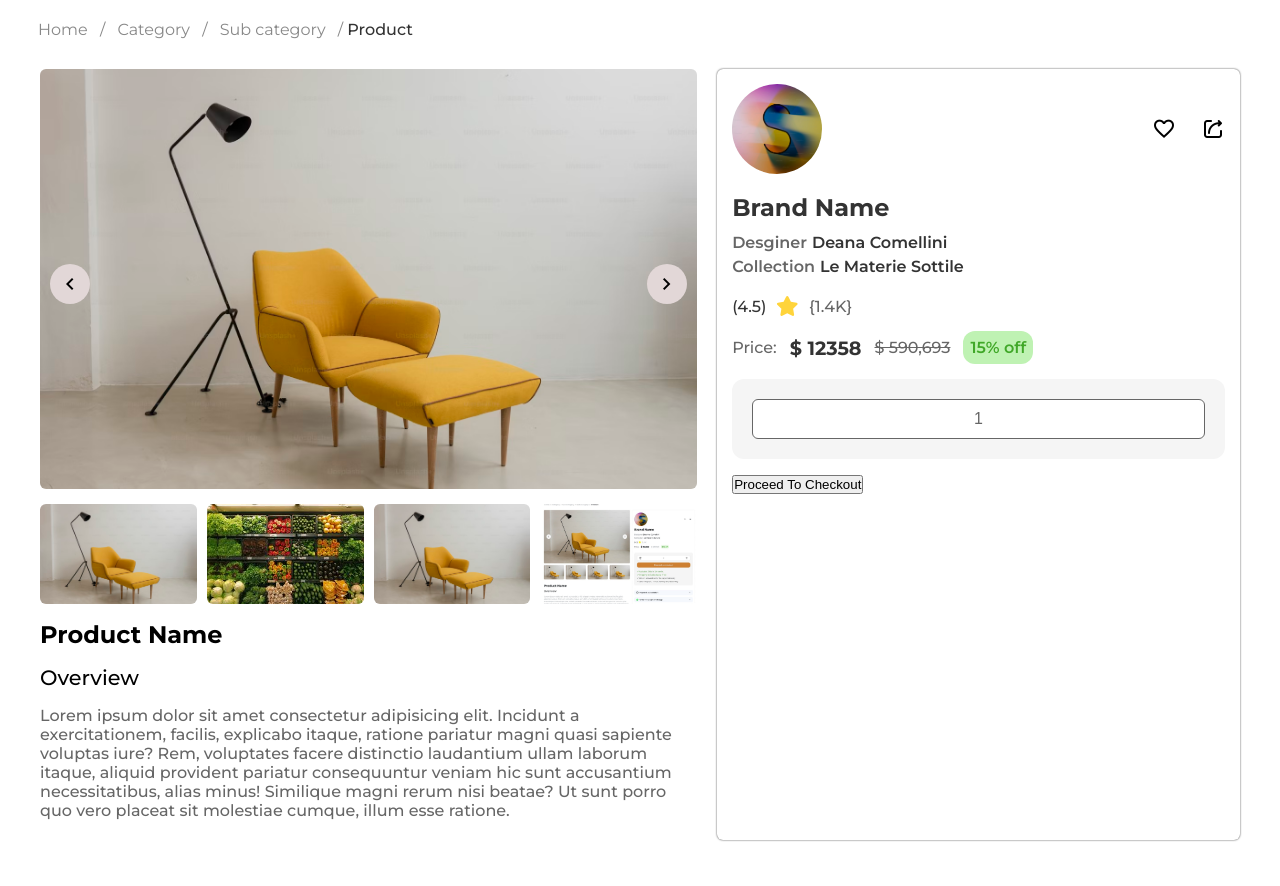
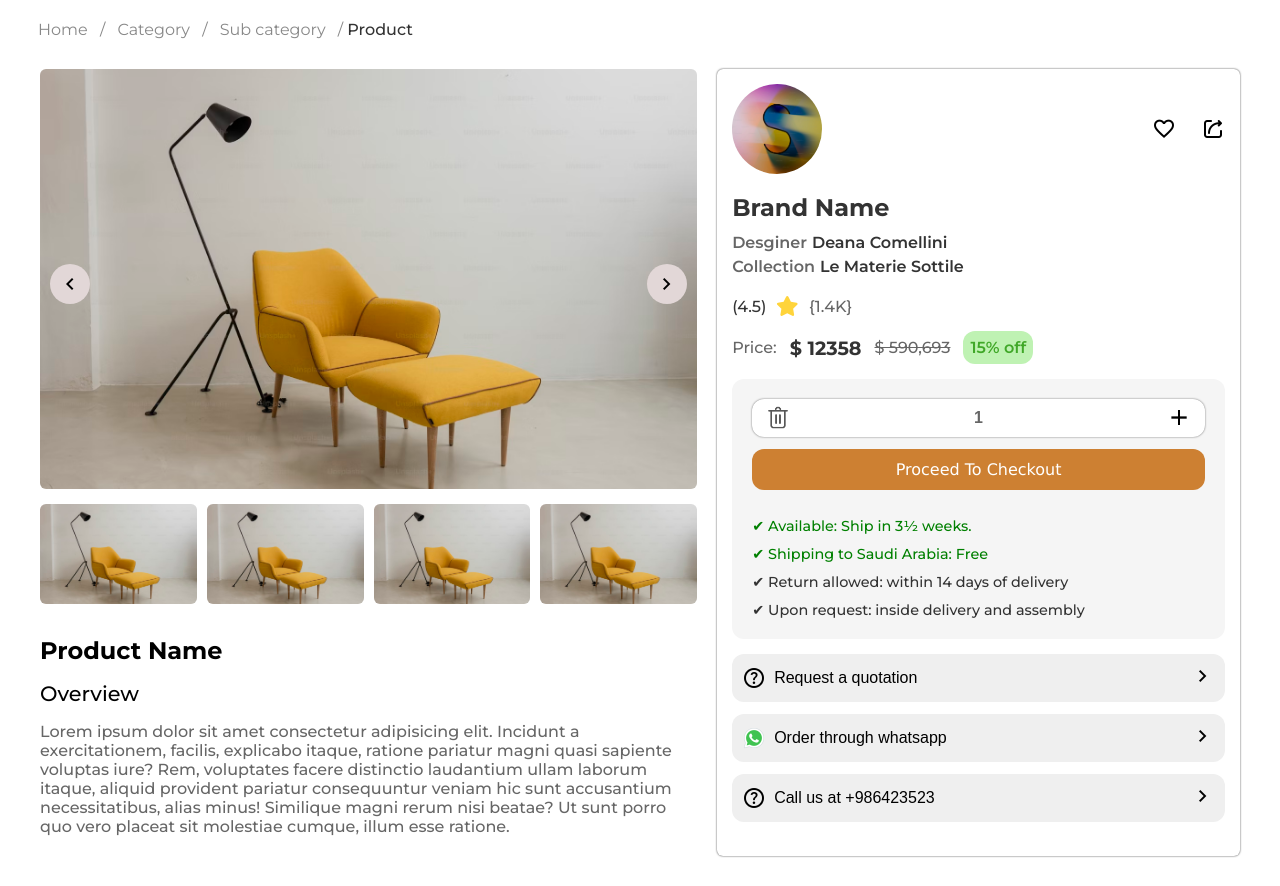
Before and after one commit to Mohamed8706/product-page, a plain HTML site: page index.html in a window 1280 px wide. Drawn offline with Linux system fonts and the light colour scheme.

Commit message:
finished the task

```diff
--- a/index.html
+++ b/index.html
@@ -1,19 +1,22 @@
 <!DOCTYPE html>
 <html lang="en">
   <head>
-    <meta charset="UTF-8">
-    <meta name="viewport" content="width=device-width, initial-scale=1.0">
-    <link rel="preconnect" href="https://fonts.googleapis.com">
-    <link rel="preconnect" href="https://fonts.gstatic.com" crossorigin>
-    <link href="https://fonts.googleapis.com/css2?family=Montserrat:wght@100..900&display=swap" rel="stylesheet">
+    <meta charset="UTF-8" />
+    <meta name="viewport" content="width=device-width, initial-scale=1.0" />
+    <meta name="description" content="Product Page" />
+    <link rel="preconnect" href="https://fonts.googleapis.com" />
+    <link rel="preconnect" href="https://fonts.gstatic.com" crossorigin />
+    <link
+      href="https://fonts.googleapis.com/css2?family=Montserrat:wght@100..900&display=swap"
+      rel="stylesheet"
+    />
     <title>Product Page</title>
-    <link rel="stylesheet" href="styles.css">
+    <link rel="stylesheet" href="styles.css" />
   </head>
   <body>
     <header class="breadcrumb">
       <nav>
-            <a href="#">Home</a> /
-            <a href="#">Category</a> /
+        <a href="#">Home</a> / <a href="#">Category</a> /
         <a href="#">Sub category</a> /
         <span>Product</span>
       </nav>
@@ -25,19 +28,65 @@
           <!-- Image gallery -->
           <div class="gallery">
             <div class="main-image-container">
-                        <span class="right-arrow"><img width="24" src="Assets/chevron_right_24dp_000000_FILL0_wght400_GRAD0_opsz24.png" alt="Right Arrow"></span>
-                        <img class="main-image" src="Assets/a yellow chair and a black lamp in a room.avif" alt="Product Image 1" id="img1">
-                        <img class="main-image" src="Assets/grocery.jpg" alt="Product Image 2" id="img2">
-                        <img class="main-image" src="Assets/a yellow chair and a black lamp in a room.avif" alt="Product Image 2" id="img3">
-                        <img class="main-image" src="Assets/content.png" alt="Product Image 2" id="img4">
-                        <span class="left-arrow"><img width="24" src="Assets/chevron_left_24dp_000000_FILL0_wght400_GRAD0_opsz24.png" alt="Left Arrow"></span>
+              <span class="right-arrow"
+                ><img
+                  width="24"
+                  src="Assets/chevron_right_24dp_000000_FILL0_wght400_GRAD0_opsz24.png"
+                  alt="Right Arrow"
+              /></span>
+              <img
+                class="main-image"
+                src="Assets/a yellow chair and a black lamp in a room.avif"
+                alt="Product Image 1"
+                id="img1"
+              />
+              <img
+                class="main-image"
+                src="Assets/a yellow chair and a black lamp in a room.avif"
+                alt="Product Image 2"
+                id="img2"
+              />
+              <img
+                class="main-image"
+                src="Assets/a yellow chair and a black lamp in a room.avif"
+                alt="Product Image 2"
+                id="img3"
+              />
+              <img
+                class="main-image"
+                src="Assets/a yellow chair and a black lamp in a room.avif"
+                alt="Product Image 2"
+                id="img4"
+              />
+              <span class="left-arrow"
+                ><img
+                  width="24"
+                  src="Assets/chevron_left_24dp_000000_FILL0_wght400_GRAD0_opsz24.png"
+                  alt="Left Arrow"
+              /></span>
             </div>
             <div class="thumbnails-container">
               <div class="thumbnails">
-                            <a href="#img1"><img src="Assets/a yellow chair and a black lamp in a room.avif" alt="Thumbnail 1"></a>
-                            <a href="#img2"><img src="Assets/grocery.jpg" alt="Thumbnail 2"></a>
-                            <a href="#img3"><img src="Assets/a yellow chair and a black lamp in a room.avif" alt="Thumbnail 3"></a>
-                            <a href="#img4"><img src="Assets/content.png" alt="Thumbnail 4"></a>
+                <a href="#img1"
+                  ><img
+                    src="Assets/a yellow chair and a black lamp in a room.avif"
+                    alt="Thumbnail 1"
+                /></a>
+                <a href="#img2"
+                  ><img
+                    src="Assets/a yellow chair and a black lamp in a room.avif"
+                    alt="Thumbnail 2"
+                /></a>
+                <a href="#img3"
+                  ><img
+                    src="Assets/a yellow chair and a black lamp in a room.avif"
+                    alt="Thumbnail 3"
+                /></a>
+                <a href="#img4"
+                  ><img
+                    src="Assets/a yellow chair and a black lamp in a room.avif"
+                    alt="Thumbnail 4"
+                /></a>
               </div>
             </div>
             <!-- Product name and overview -->
@@ -45,7 +94,15 @@
           <div class="product-description">
             <h1>Product Name</h1>
             <h3>Overview</h3>
-                    <p>Lorem ipsum dolor sit amet consectetur adipisicing elit. Incidunt a exercitationem, facilis, explicabo itaque, ratione pariatur magni quasi sapiente voluptas iure? Rem, voluptates facere distinctio laudantium ullam laborum itaque, aliquid provident pariatur consequuntur veniam hic sunt accusantium necessitatibus, alias minus! Similique magni rerum nisi beatae? Ut sunt porro quo vero placeat sit molestiae cumque, illum esse ratione.</p>
+            <p>
+              Lorem ipsum dolor sit amet consectetur adipisicing elit. Incidunt
+              a exercitationem, facilis, explicabo itaque, ratione pariatur
+              magni quasi sapiente voluptas iure? Rem, voluptates facere
+              distinctio laudantium ullam laborum itaque, aliquid provident
+              pariatur consequuntur veniam hic sunt accusantium necessitatibus,
+              alias minus! Similique magni rerum nisi beatae? Ut sunt porro quo
+              vero placeat sit molestiae cumque, illum esse ratione.
+            </p>
           </div>
         </div>
         <!-- Right Section -->
@@ -53,10 +110,13 @@
           <div class="brand">
             <!-- Brand Info And Image -->
             <div class="brand-info">
-                        <img src="Assets/brand-picture.jpg" alt="Brand Logo"/>
+              <img src="Assets/brand-picture.jpg" alt="Brand Logo" />
               <span>
-                            <img src="Assets/favorite_24dp_000000_FILL0_wght400_GRAD0_opsz24.png" alt="Favorite Icon"/>
-                            <img src="Assets/icons8-share-96.png" alt="Share Icon"/>
+                <img
+                  src="Assets/favorite_24dp_000000_FILL0_wght400_GRAD0_opsz24.png"
+                  alt="Favorite Icon"
+                />
+                <img src="Assets/icons8-share-96.png" alt="Share Icon" />
               </span>
             </div>
             <!-- Brand Description -->
@@ -68,8 +128,16 @@
             <!-- Rating -->
             <div class="rating">
               <p>(4.5)</p>
-                    <svg xmlns="http://www.w3.org/2000/svg" height="20" width="22.5" viewBox="0 0 576 512">
-                        <path fill="#FFD43B" d="M316.9 18C311.6 7 300.4 0 288.1 0s-23.4 7-28.8 18L195 150.3 51.4 171.5c-12 1.8-22 10.2-25.7 21.7s-.7 24.2 7.9 32.7L137.8 329 113.2 474.7c-2 12 3 24.2 12.9 31.3s23 8 33.8 2.3l128.3-68.5 128.3 68.5c10.8 5.7 23.9 4.9 33.8-2.3s14.9-19.3 12.9-31.3L438.5 329 542.7 225.9c8.6-8.5 11.7-21.2 7.9-32.7s-13.7-19.9-25.7-21.7L381.2 150.3 316.9 18z"/>
+              <svg
+                xmlns="http://www.w3.org/2000/svg"
+                height="20"
+                width="22.5"
+                viewBox="0 0 576 512"
+              >
+                <path
+                  fill="#FFD43B"
+                  d="M316.9 18C311.6 7 300.4 0 288.1 0s-23.4 7-28.8 18L195 150.3 51.4 171.5c-12 1.8-22 10.2-25.7 21.7s-.7 24.2 7.9 32.7L137.8 329 113.2 474.7c-2 12 3 24.2 12.9 31.3s23 8 33.8 2.3l128.3-68.5 128.3 68.5c10.8 5.7 23.9 4.9 33.8-2.3s14.9-19.3 12.9-31.3L438.5 329 542.7 225.9c8.6-8.5 11.7-21.2 7.9-32.7s-13.7-19.9-25.7-21.7L381.2 150.3 316.9 18z"
+                />
               </svg>
               <p>{1.4K}</p>
             </div>
@@ -83,14 +151,83 @@
             <!-- Quantity -->
             <div class="quantity">
               <div class="quantity-container">
-                            <input type="number" value="1" min="1" max="10">
+                <span class="add-icon"
+                  ><img
+                    width="26"
+                    src="Assets/add_24dp_000000_FILL0_wght400_GRAD0_opsz24.png"
+                    alt="add-icon"
+                /></span>
+                <input type="number" value="1" min="1" max="10" />
+                <span class="delete-icon"
+                  ><img
+                    width="26"
+                    src="Assets/icons8-trash-can-48.png"
+                    alt="delete-icon"
+                /></span>
+              </div>
+              <button class="checkout-btn">Proceed To Checkout</button>
+              <div class="shipping-info">
+                <p>✔ Available: Ship in 3½ weeks.</p>
+                <p>✔ Shipping to Saudi Arabia: Free</p>
+                <p>✔ Return allowed: within 14 days of delivery</p>
+                <p>✔ Upon request: inside delivery and assembly</p>
               </div>
             </div>
-                    <button class="proceed">Proceed To Checkout</button>
+            <!-- Options -->
+            <div class="options">
+              <button class="quotation-btn">
+                <span class="left-icon">
+                  <img
+                    width="24"
+                    src="Assets/help_24dp_000000_FILL0_wght400_GRAD0_opsz24.png"
+                    alt="question-icon"
+                  />
+                  Request a quotation
+                </span>
+                <span class="right-icon">
+                  <img
+                    width="24"
+                    src="Assets/chevron_right_24dp_000000_FILL0_wght400_GRAD0_opsz24.png"
+                    alt="question-icon"
+                  />
+                </span>
+              </button>
+              <button class="whatsapp-btn">
+                <span class="left-icon">
+                  <img
+                    width="24"
+                    src="Assets/icons8-whatsapp-48.png"
+                    alt="question-icon"
+                  />
+                  Order through whatsapp
+                </span>
+                <span class="right-icon">
+                  <img
+                    width="24"
+                    src="Assets/chevron_right_24dp_000000_FILL0_wght400_GRAD0_opsz24.png"
+                    alt="question-icon"
+                  />
+                </span>
+              </button>
+              <button class="call-btn">
+                <span class="left-icon">
+                  <img
+                    width="24"
+                    src="Assets/help_24dp_000000_FILL0_wght400_GRAD0_opsz24.png"
+                    alt="question-icon"
+                  />
+                  Call us at +986423523
+                </span>
+                <span class="right-icon">
+                  <img
+                    width="24"
+                    src="Assets/chevron_right_24dp_000000_FILL0_wght400_GRAD0_opsz24.png"
+                    alt="question-icon"
+                  />
+                </span>
+              </button>
             </div>
-                <div></div>
-                <div></div>
-
+          </div>
         </div>
       </section>
     </main>
--- a/styles.css
+++ b/styles.css
@@ -56,7 +56,7 @@ body {
     width: 100%;
 
 }
-
+/* Left Section */
 .product-image {
     flex: 4;
     min-width: 300px;
@@ -110,25 +110,19 @@ body {
     height: 420px;
     display: none;
 }
-
 .main-image#img1 {
     display: block;
 }
-
-
 .main-image:target {
     display: block;
 }
-
-
-
 .main-image:not(:target) {
     display: none;
 }
-
 .main-image#img1:not(:target) {
     display: block;
 }
+
 .thumbnails {
     display: grid;
     grid-template-columns: repeat(4, 1fr);
@@ -155,7 +149,7 @@ body {
 .product-description {
     width: 100%;
     text-align: left;
-    margin-top: 1rem;
+    margin-top: 2rem;
 }
 
 .product-description h1 {
@@ -173,6 +167,8 @@ body {
     margin-top: 1rem;
     font-weight: 500;
 }
+
+/* Right section */
 .product-info {
     flex: 3;
     min-width: 300px;
@@ -182,7 +178,6 @@ body {
     display: flex;
     flex-direction: column;
 }
-
 
 .brand-info {
     display: flex;
@@ -284,24 +279,43 @@ body {
 
 .quantity {
     display: flex;
+    flex-direction: column;
     align-items: center;
     margin-block: 15px;
     background-color: #f5f5f5;
     padding: 20px;
     border-radius: 12px;
+    gap: 12px;
 
 }
 .quantity-container {
     width: 100%;
+    position: relative;
+}
+.quantity-container span {
+    position: absolute;
+    top: 50%;
+    cursor: pointer;
+}
+.add-icon {
+    right: 0;
+    transform: translate(-50%, -45%);
+}
+.delete-icon {
+    left: 0;
+    transform: translate(50%, -45%);
 }
 .quantity input{
     width: 100%;
     padding: 10px;
-    border-radius: 6px;
-    border: 1px solid var(--seconadry-text-color);
+    border-radius: 12px;
+    border: none;
+    box-shadow: var(--seconadry-text-color) 0px 0px 2px;
     font-size: 1rem;
     font-weight: 500;
     text-align: center;
+    font-size: 1rem;
+    font-weight: 700;
     color: var(--seconadry-text-color);
     outline: none;
     appearance: textfield; /* Hide default number buttons */
@@ -313,6 +327,66 @@ input[type="number"]::-webkit-inner-spin-button {
     margin: 0;
 }
 
+.checkout-btn {
+    width: 100%;
+    border-radius: 12px;
+    padding: 10px;
+    background-color: #cd8032;
+    border: 1px solid transparent;
+    color: white;
+    font-weight: 400;
+    font-size: 1rem;
+    cursor: pointer;
+    font-family:Verdana, Geneva, Tahoma, sans-serif;
+    transition: all 0.3s ease;
+}
+.checkout-btn:hover {
+    background-color: white;
+    color: #cd8032;
+    border-color: #cd8032;
+}
+.shipping-info {
+    display: flex;
+    flex-direction: column;
+    gap: 10px;
+    margin-top: 15px;
+    text-align: left;
+    width: 100%;
+}
+.shipping-info p {
+    font-size: 0.9rem;
+    color: var(--primary-text-color);
+    font-weight: 500;
+}
+.shipping-info p:first-of-type, .shipping-info p:nth-of-type(2) {
+    color: green;
+}
+.options {
+    display: flex;
+    flex-direction: column;
+    align-items: center;
+    width: 100%;
+    gap: 12px;
+
+}
+.options button {
+    width: 100%;
+    border-radius: 12px;
+    padding: 10px;
+    border: none;
+    text-align: left;
+    font-size: 1rem;
+    font-weight: 500;
+    display: flex;
+    align-items: center;
+    justify-content: space-between;
+    cursor: pointer;
+}
+.options button .left-icon {
+    display: flex;
+    align-items: center;
+    gap: 8px;
+}
 
 /* Responsive Design */
 @media (max-width: 768px) {
```
Also changed, not shown: Assets/content.png (deleted), Assets/grocery.jpg (deleted). Lines whose indentation alone changed are shown as unchanged.
